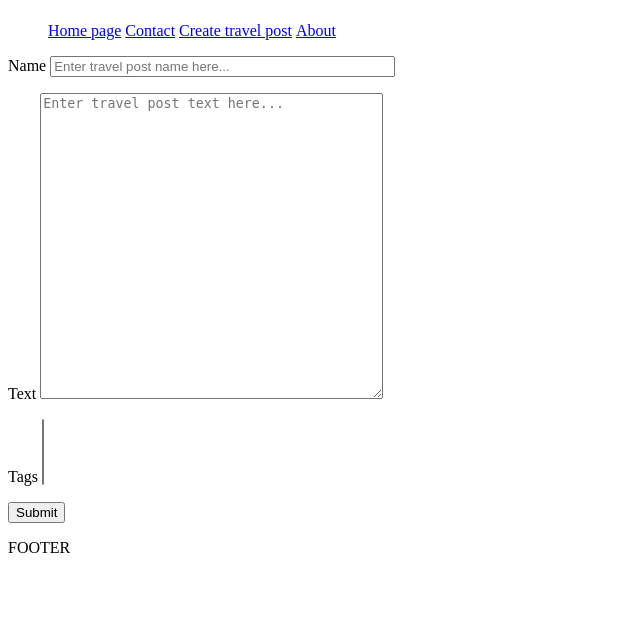
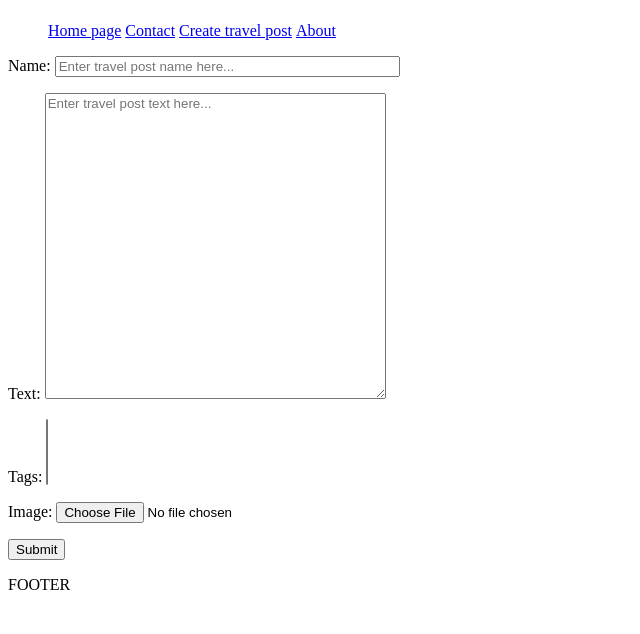
Before and after one commit to tomekferster/TravelBlog, a Django app: page /create-travel-post/ in a window 1280 px wide. Shown: the part 166-800 px from the top of the page, without its empty margins (0-640 px from the left). Run offline with Django 4.2, Linux system fonts and the light colour scheme; data that the repository does not hold is empty.

Commit message:
added image field to TravelPost model, modified template forms to process images, changed styling

```diff
--- a/base/forms.py
+++ b/base/forms.py
@@ -4,9 +4,10 @@ from .models import TravelPost
 class TravelPostForm(forms.ModelForm):
     name = forms.CharField(widget=forms.TextInput(attrs={"size": 40, "placeholder": "Enter travel post name here..."}))
     text = forms.CharField(widget=forms.Textarea(attrs={"rows": 20, "placeholder": "Enter travel post text here..."}))
+    image = forms.ImageField(label='Image', widget = forms.ClearableFileInput(attrs = {'class': 'form-control mb-2', 'placeholder': 'IMAGE'}))
     class Meta:
         model = TravelPost
-        fields = ['name', 'text', 'tags']
+        fields = ['name', 'text', 'tags', 'image']
         # widgets = {
         #     "name": forms.TextInput(attrs={"size": 40, "placeholder": "Enter travel post name here..."}),
         #     "text": forms.Textarea(attrs={"rows": 20, "placeholder": "Enter travel post text here..."}),
--- a/base/models.py
+++ b/base/models.py
@@ -15,7 +15,7 @@ class TravelPost(models.Model):
     created = models.DateTimeField(auto_now_add=True)
     updated = models.DateTimeField(auto_now=True)
     tags = models.ManyToManyField('Tag', null=True, blank=True)         # used quotes on Tag, because the Tag class is below the TravelPost class
-    # image =
+    image = models.ImageField(default='default_post_img.jpg', null=True, blank=True)
 
     def __str__(self):
         return self.name
--- a/base/templates/base/travel_post.html
+++ b/base/templates/base/travel_post.html
@@ -1,6 +1,7 @@
 {% extends "main.html" %}
 
 {% block content %}
+<img style="max-width: 1000px" src="{{ travel_post.image.url }}">      <!-- remember about adding '.url' for images!! -->
 <h1>{{ travel_post.name }}</h1>
 <h5>{{ travel_post.created }}</h5>
 
--- a/base/templates/base/travel_post_form.html
+++ b/base/templates/base/travel_post_form.html
@@ -2,14 +2,14 @@
 
 {% block content %}
 
-    <form action="", method="POST">
+    <form action="", method="POST" enctype="multipart/form-data">    <!-- enctype="multipart/form-data" is what is needed to process images -->
         {% csrf_token %}
-        <!-- {{ form.as_p }} -->
-        {% for field in form %}
+        {{ form.as_p }}
+        <!-- {% for field in form %}
             {{ field.label }}
             {{ field }}
             <p></p>
-        {% endfor %}
+        {% endfor %} -->
         <input type="submit" value="Submit">
     </form>
 {% endblock content %}
--- a/base/views.py
+++ b/base/views.py
@@ -30,8 +30,9 @@ def travel_post(request, pk):
 
 
 def create_travel_post(request):
-    form = TravelPostForm(request.POST or None)
+    form = TravelPostForm(request.POST or None, request.FILES or None)  # request.FILES needed to process images
     if request.method == 'POST':
+        print(request.POST)
         if form.is_valid():
             form.save()
             return redirect('home')
@@ -43,9 +44,9 @@ def create_travel_post(request):
 
 def update_travel_post(request, pk):
     obj = get_object_or_404(TravelPost, pk=pk)
-    form = TravelPostForm(instance=obj)
+    form = TravelPostForm(request.FILES or None, instance=obj)
     if request.method == 'POST':
-        form = TravelPostForm(request.POST, instance=obj)
+        form = TravelPostForm(request.POST, request.FILES, instance=obj)
         if form.is_valid():
             form.save()
             return redirect('home')
--- a/requirements.txt
+++ b/requirements.txt
@@ -1,5 +1,6 @@
 asgiref==3.7.2
 Django==4.2.3
+Pillow==10.0.0
 sqlparse==0.4.4
 typing_extensions==4.7.1
 tzdata==2023.3
--- a/static/styles/style.css
+++ b/static/styles/style.css
@@ -15,3 +15,8 @@ header h1 {
   /* position: relative; */
   top: 18px;
 }
+
+
+textarea {
+  font-family:'Arial';
+}
--- a/travelblog/settings.py
+++ b/travelblog/settings.py
@@ -122,10 +122,10 @@ USE_TZ = True
 STATIC_URL = 'static/'
 STATICFILES_DIRS = [BASE_DIR / 'static']
 
+MEDIA_URL = 'images/'
+MEDIA_ROOT = BASE_DIR / 'static/images'
+
 # Default primary key field type
 # https://docs.djangoproject.com/en/4.2/ref/settings/#default-auto-field
 
 DEFAULT_AUTO_FIELD = 'django.db.models.BigAutoField'
-
-# MEDIA_URL = 'media/'
-# MEDIA_ROOT = [BASE_DIR / 'static']
--- a/travelblog/urls.py
+++ b/travelblog/urls.py
@@ -1,7 +1,11 @@
 from django.contrib import admin
 from django.urls import path, include
+from django.conf import settings
+from django.conf.urls.static import static
 
 urlpatterns = [
     path('admin/', admin.site.urls),
     path('', include('base.urls')),
 ]
+
+urlpatterns += static(settings.MEDIA_URL, document_root=settings.MEDIA_ROOT)
```
Also changed, not shown: base/migrations/0007_travelpost_image.py (added), static/images/default_post_img.jpg (added), static/images/greece2.jpg (added), static/images/greece2_UkI94kc.jpg (added), 2 other files.
